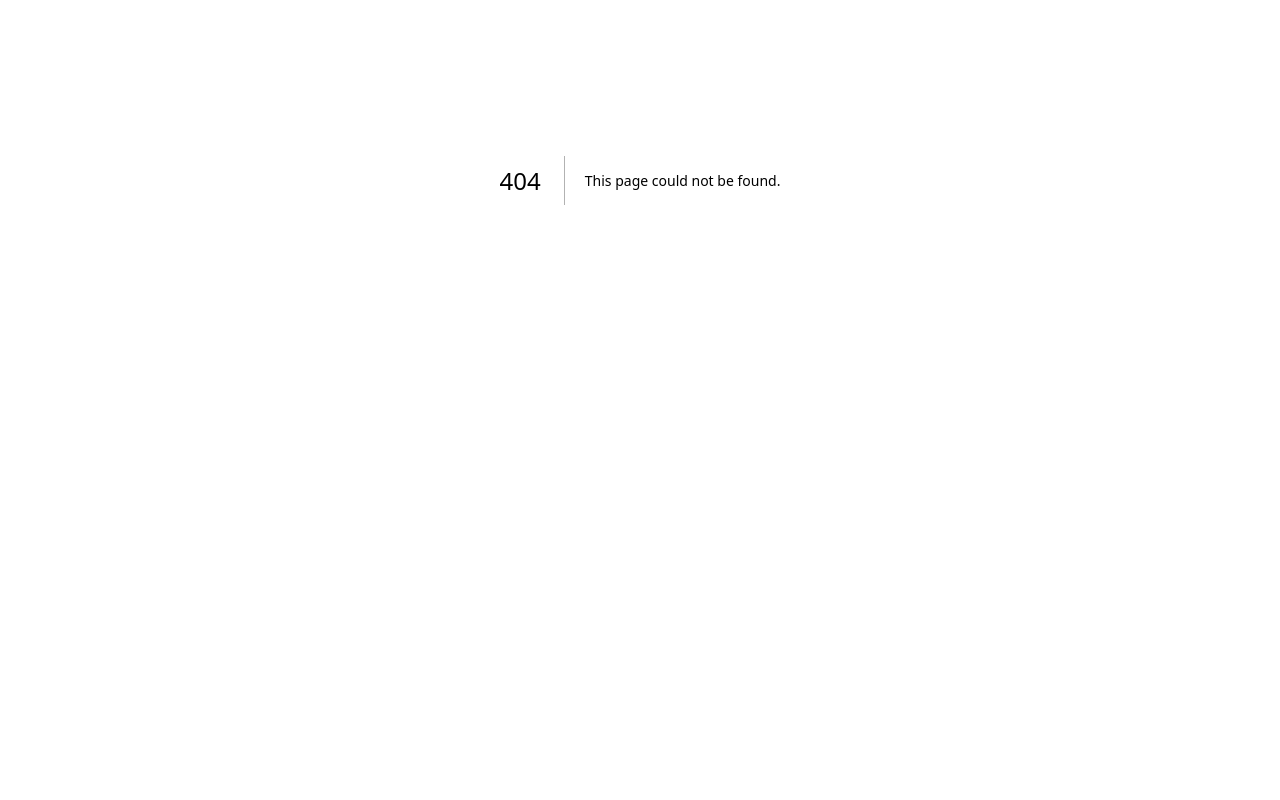
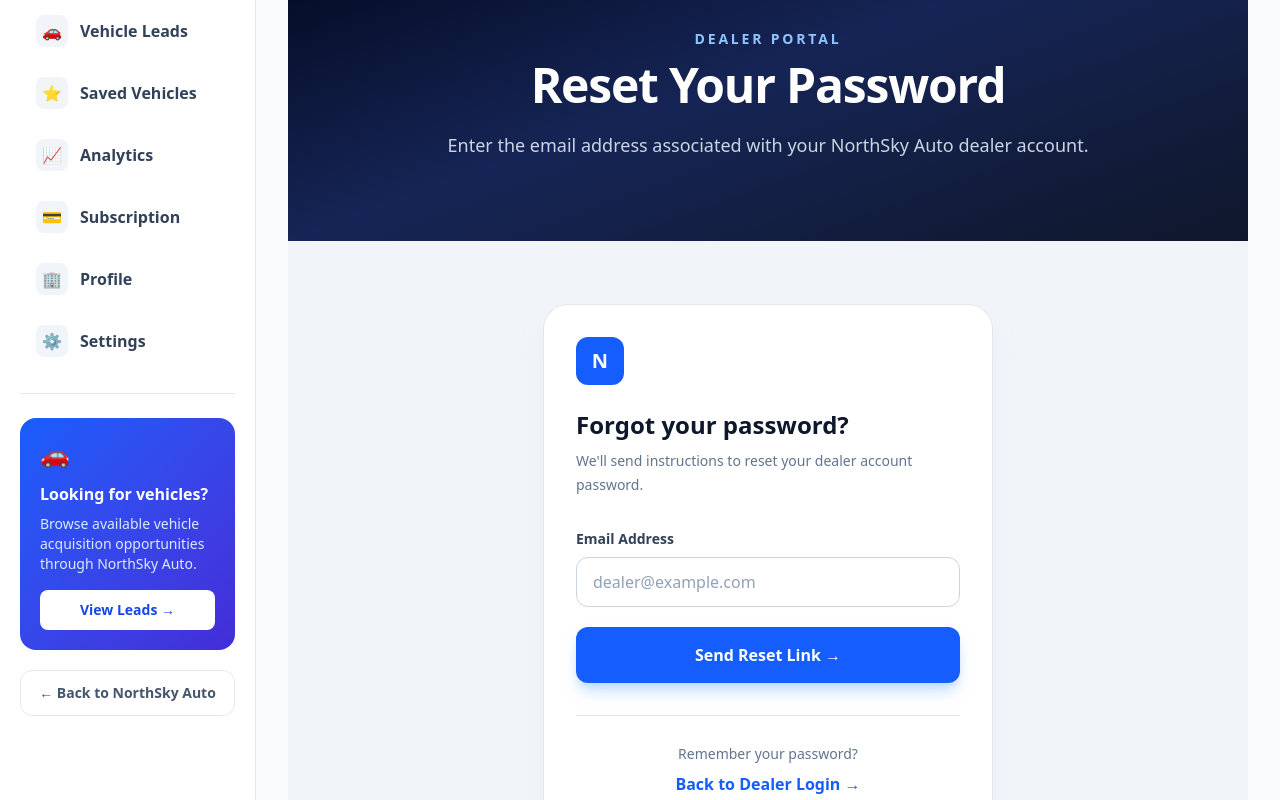
Before and after one commit to Goldylox752/NorthSky-Auto, a Next.js app: page /dealer/forgot-password in a window 1280 px wide. Before the commit this address had no page. Shown: the part 220-1020 px from the top of the page. Before the commit the page ends 800 px from the top, so only its background shows below. Built offline with nearby package versions, Linux system fonts and the light colour scheme.

Commit message:
Create page.jsx

```diff
--- /dev/null
+++ b/app/dealer/forgot-password/page.jsx
@@ -0,0 +1,240 @@
+"use client";
+
+import Link from "next/link";
+import { useState } from "react";
+import { createClient } from "@/lib/supabase/client";
+
+export default function ForgotPasswordPage() {
+  const [email, setEmail] = useState("");
+  const [loading, setLoading] = useState(false);
+  const [message, setMessage] = useState("");
+  const [success, setSuccess] = useState(false);
+
+  async function handleSubmit(event) {
+    event.preventDefault();
+
+    if (loading) return;
+
+    setLoading(true);
+    setMessage("");
+    setSuccess(false);
+
+    try {
+      const cleanEmail = email.trim().toLowerCase();
+
+      if (!cleanEmail) {
+        throw new Error("Please enter your email address.");
+      }
+
+      if (cleanEmail.length > 254) {
+        throw new Error("Please enter a valid email address.");
+      }
+
+      const validEmail =
+        /^[^\s@]+@[^\s@]+\.[^\s@]+$/.test(cleanEmail);
+
+      if (!validEmail) {
+        throw new Error("Please enter a valid email address.");
+      }
+
+      const supabase = createClient();
+
+      const redirectUrl =
+        `${window.location.origin}/dealer/reset-password`;
+
+      const { error } =
+        await supabase.auth.resetPasswordForEmail(
+          cleanEmail,
+          {
+            redirectTo: redirectUrl,
+          }
+        );
+
+      if (error) {
+        console.error(
+          "Supabase password reset error:",
+          error
+        );
+
+        throw new Error(
+          error.message ||
+            "Unable to send the password reset email."
+        );
+      }
+
+      setSuccess(true);
+
+      setMessage(
+        "If an account exists for this email address, a password reset link has been sent. Please check your inbox."
+      );
+
+      setEmail("");
+    } catch (error) {
+      console.error(
+        "Forgot password error:",
+        error
+      );
+
+      setSuccess(false);
+
+      setMessage(
+        error?.message ||
+          "Unable to process your request. Please try again."
+      );
+    } finally {
+      setLoading(false);
+    }
+  }
+
+  return (
+    <main className="min-h-screen bg-slate-100 text-slate-900">
+
+      {/* HERO */}
+
+      <section className="bg-gradient-to-br from-slate-950 via-blue-950 to-slate-900 text-white">
+
+        <div className="mx-auto max-w-5xl px-6 py-16 text-center md:py-20">
+
+          <Link
+            href="/"
+            className="text-sm font-bold text-blue-300 transition hover:text-white"
+          >
+            ← NorthSky Auto
+          </Link>
+
+          <p className="mt-8 text-sm font-black uppercase tracking-[0.2em] text-blue-300">
+            Dealer Portal
+          </p>
+
+          <h1 className="mt-3 text-4xl font-black tracking-tight sm:text-5xl">
+            Reset Your Password
+          </h1>
+
+          <p className="mx-auto mt-5 max-w-2xl text-lg leading-8 text-slate-300">
+            Enter the email address associated with your
+            NorthSky Auto dealer account.
+          </p>
+
+        </div>
+
+      </section>
+
+
+      {/* FORM */}
+
+      <section className="px-6 py-12 md:py-16">
+
+        <div className="mx-auto max-w-md">
+
+          <div className="rounded-3xl bg-white p-6 shadow-xl shadow-slate-200/50 ring-1 ring-slate-200 sm:p-8">
+
+            <div className="flex h-12 w-12 items-center justify-center rounded-xl bg-blue-600 text-xl font-black text-white">
+              N
+            </div>
+
+            <h2 className="mt-6 text-2xl font-black">
+              Forgot your password?
+            </h2>
+
+            <p className="mt-2 text-sm leading-6 text-slate-500">
+              We'll send instructions to reset your
+              dealer account password.
+            </p>
+
+
+            <form
+              onSubmit={handleSubmit}
+              className="mt-8 space-y-5"
+            >
+
+              <div>
+
+                <label
+                  htmlFor="email"
+                  className="mb-2 block text-sm font-bold text-slate-700"
+                >
+                  Email Address
+                </label>
+
+                <input
+                  id="email"
+                  type="email"
+                  value={email}
+                  onChange={(event) =>
+                    setEmail(event.target.value)
+                  }
+                  placeholder="dealer@example.com"
+                  autoComplete="email"
+                  maxLength={254}
+                  required
+                  disabled={loading}
+                  className="w-full rounded-xl border border-slate-300 bg-white px-4 py-3 text-slate-900 outline-none transition placeholder:text-slate-400 focus:border-blue-600 focus:ring-4 focus:ring-blue-100 disabled:bg-slate-50"
+                />
+
+              </div>
+
+
+              {message && (
+                <div
+                  role="alert"
+                  aria-live="polite"
+                  className={`rounded-xl p-4 text-sm font-semibold ${
+                    success
+                      ? "bg-green-50 text-green-700 ring-1 ring-green-200"
+                      : "bg-red-50 text-red-700 ring-1 ring-red-200"
+                  }`}
+                >
+                  {message}
+                </div>
+              )}
+
+
+              <button
+                type="submit"
+                disabled={loading}
+                className="w-full rounded-xl bg-blue-600 px-6 py-4 font-black text-white shadow-lg shadow-blue-200 transition hover:bg-blue-700 focus:outline-none focus:ring-4 focus:ring-blue-200 disabled:cursor-not-allowed disabled:opacity-50"
+              >
+                {loading
+                  ? "Sending Reset Link..."
+                  : "Send Reset Link →"}
+              </button>
+
+            </form>
+
+
+            <div className="mt-8 border-t border-slate-200 pt-7 text-center">
+
+              <p className="text-sm text-slate-500">
+                Remember your password?
+              </p>
+
+              <Link
+                href="/dealer/login"
+                className="mt-2 inline-flex font-bold text-blue-600 hover:text-blue-700 hover:underline"
+              >
+                Back to Dealer Login →
+              </Link>
+
+            </div>
+
+          </div>
+
+
+          <div className="mt-6 text-center">
+
+            <Link
+              href="/"
+              className="text-sm font-semibold text-slate-500 hover:text-slate-900"
+            >
+              ← Back to NorthSky Auto
+            </Link>
+
+          </div>
+
+        </div>
+
+      </section>
+
+    </main>
+  );
+}
```
